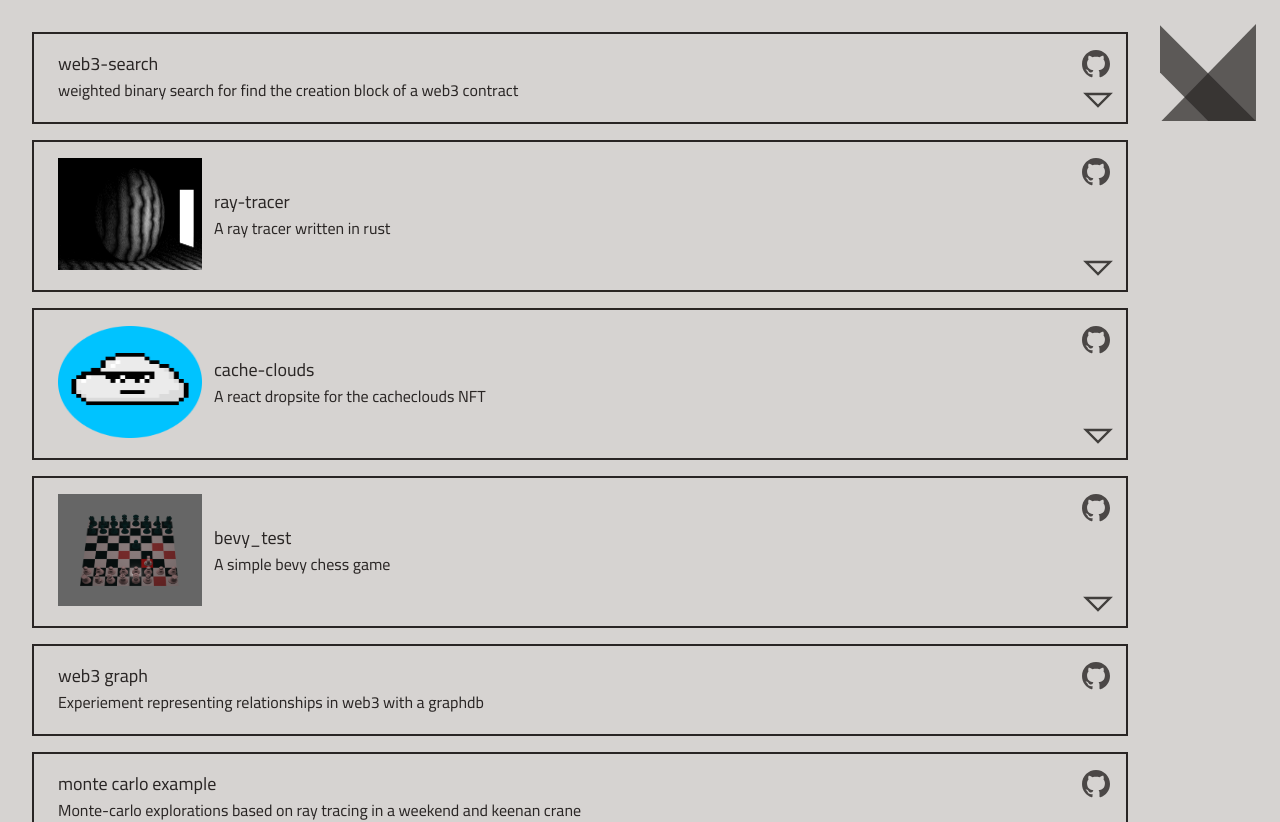
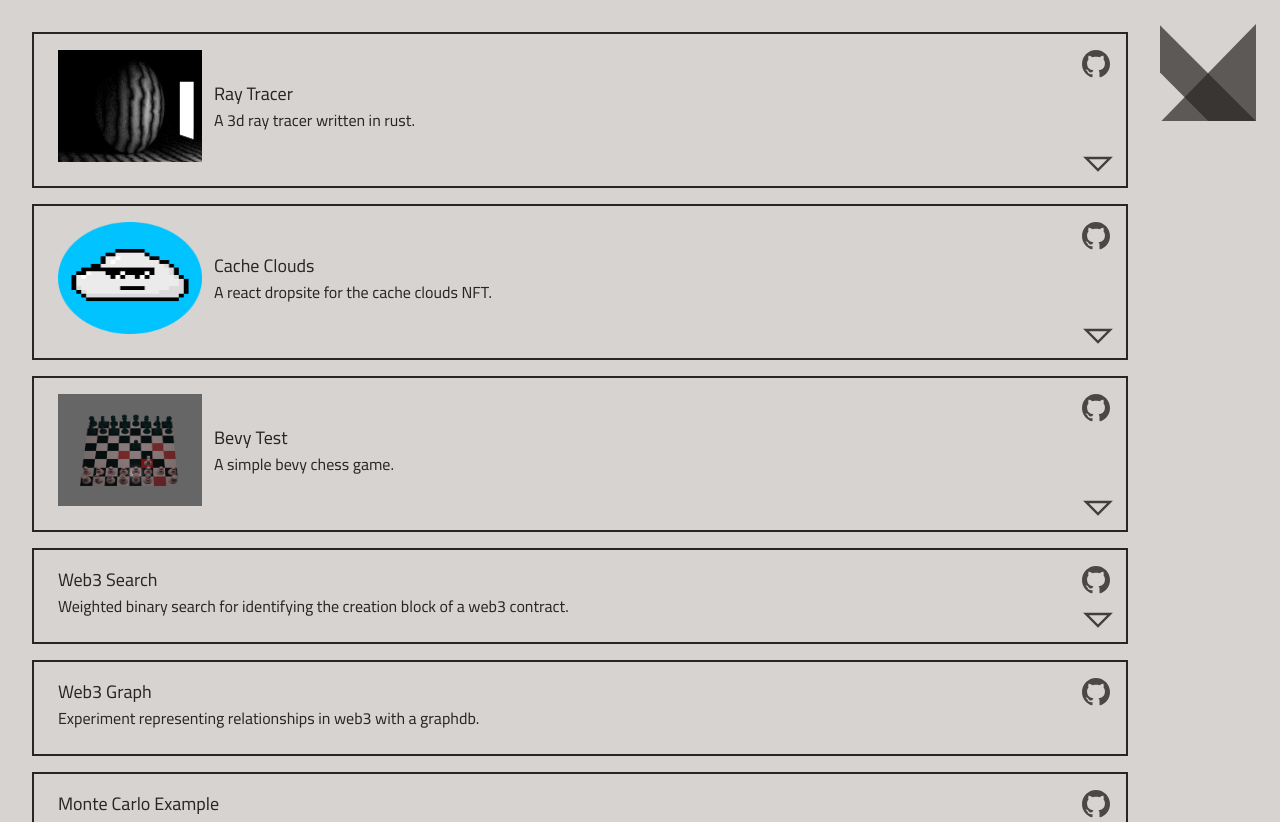
Before and after one commit to jdilla52/portfolio, a Next.js app: page /projects in a window 1280 px wide. Shown: the top 822 px of the page. Built offline with nearby package versions, Linux system fonts and the light colour scheme; a web font is replaced by a local one.

Commit message:
cleanse project content

```diff
--- a/src/components/project_card.tsx
+++ b/src/components/project_card.tsx
@@ -3,6 +3,7 @@ import React, {useEffect, useState} from "react";
 import Github from "../assets/github";
 import {Project, Section} from "../pages/projects";
 import {Role} from "../pages/experience";
+import {goTo} from "../utils/propogation";
 
 type ProjectCardProps = {
     props: Project,
@@ -16,12 +17,15 @@ const ProjectCard = ({props, expanded, setExpanded}: ProjectCardProps) => {
         if (expanded && ref.current)
             ref.current.scrollIntoView({behavior: "smooth", block: "start"})
     }, [expanded])
+
+    // todo refactor for different card states: image, text, link, image + text + link
+    // hacked in for now
     return (
-        <div className="w-full border-2 border-stone-800 font-cairo w-2/3"
+        <div className="w-full border-2 border-stone-800 font-cairo w-4/5"
              onClick={() => setExpanded()} ref={ref}>
-            <div className="w-full flex flex-row justify-between content-between pl-6 p-4 gap-7">
+            <div className="flex flex-row justify-between content-between pl-6 p-4 gap-7">
                 <div className="grow flex flex-col">
-                    <div className="flex flex-row items-center justify-between gap-3 pb-1">
+                    <div className="flex flex-row items-center justify-between gap-3 pb-2">
                         {props.thumb ? <img className="h-28 w-36" src={props.thumb}/> : null}
                         <div className="grow flex-none flex flex-col justify-center">
                             <h3 className="text-lg">{props.name}</h3>
@@ -34,28 +38,31 @@ const ProjectCard = ({props, expanded, setExpanded}: ProjectCardProps) => {
                                 return (
                                     <div key={section.details} className="flex flex-row w-full">
                                         {section.link ?
-                                            <a className="h-6 w-6 mr-4 self-end self-center justify-self-center flex-none"
-                                               href={section.link}>
+                                            <button
+                                                className="h-6 w-6 mr-4 self-end self-center justify-self-center flex-none"
+                                                onClick={(e) => goTo(e, section.link)}>
                                                 <Github/>
-                                            </a> : null}
+                                            </button> : null}
                                         {section.image ? <img className="w-1/2 flex-none" src={section.image}/> : null}
                                         <div className="flex flex-col flex-grow p-2">
                                             {section.title ?
-                                                <h4 className="flex-none">{section.title.toUpperCase()}</h4> : null}
-                                            <p className="">{section.details}</p>
-
+                                                <>
+                                                    <h4 className="flex-none">{section.title.toUpperCase()}</h4>
+                                                    <p className="">{section.details}</p>
+                                                </> : <p className="p-8">{section.details}</p>}
                                         </div>
                                     </div>
                                 )
                             })}
                         </div> : null}
                 </div>
-
                 <div
                     className="flex flex-col min-h-max justify-self-end justify-between justify-end contend-end content-between flex-none">
-                    {props.link ? <a className="h-7" href={props.link}>
-                        <Github/>
-                    </a> : null}
+                    {props.link ?
+                        <button className="h-7"
+                                onClick={(e) => goTo(e, props.link)}>
+                            <Github/>
+                        </button> : null}
                     {props.sections ? <div className="h-3 self-end justify-self-end">
                         <Arrow t={expanded ? 1.0 : 0.0}/>
                     </div> : null}
--- a/src/data/projects.json
+++ b/src/data/projects.json
@@ -1,37 +1,21 @@
 {
   "projects": [
     {
-      "name": "web3-search",
-      "link": "https://github.com/jdilla52/web3-search",
-      "description": "weighted binary search for find the creation block of a web3 contract",
-      "sections": [
-        {
-          "details": "An exploration into finding the creation block of a web3 contract via weighted binary search. This is a useful approach when you have a correlation or where a loose heuristic can be applied to approximate the target value. In this case we often knew the approximate age of a web3 contract based on indexed transactions."
-        },
-        {
-          "details": "For this use case traditional binary search averages to around 27 iterations. This weighted approach greatly depends on the accuracy of the guess, however often based on sample data would converge in 12-14."
-        },
-        {
-          "details": "Our use case was to minimize the cost, however future work will go into moving it to ternary search and making this parallel to reduce search time."
-        }
-      ]
-    },
-    {
-      "name": "ray-tracer",
+      "name": "Ray Tracer",
       "link": "https://github.com/jdilla52/ray-tracer",
-      "description": "A ray tracer written in rust",
+      "description": "A 3d ray tracer written in rust.",
       "thumb": "ray_tracer1.png",
       "sections": [
         {
-          "details": "An implementation of Ray Tracing In One Weekend and The Next Week by Peter Shirley. https://raytracing.github.io/books/RayTracingInOneWeekend.html",
+          "details": "An implementation of Ray Tracing In One Weekend, The Next Week, and portions of The Rest of Your Life by Peter Shirley. https://raytracing.github.io/books/RayTracingInOneWeekend.html",
           "image": "/ray_tracer1.png"
         }
       ]
     },
     {
-      "name": "cache-clouds",
+      "name": "Cache Clouds",
       "link": "https://github.com/jdilla52/cacheclouds-nft-react",
-      "description": "A react dropsite for the cacheclouds NFT",
+      "description": "A react dropsite for the cache clouds NFT.",
       "thumb": "cache_clouds1.png",
       "sections": [
         {
@@ -45,44 +29,63 @@
       ]
     },
     {
-      "name": "bevy_test",
+      "name": "Bevy Test",
       "link": "https://github.com/jdilla52/bevy_test",
-      "description": "A simple bevy chess game",
+      "description": "A simple bevy chess game.",
       "thumb": "bevy_test1.png",
       "sections": [
         {
-          "details": "A simple chess game written in rust using the bevy game engine. It's based on an excellent but <a href='https://caballerocoll.com/blog/bevy-chess-tutorial/'>old introduction</a> to Bevy. The game is a work in progress and is not yet complete.",
+          "details": "A simple chess game written in rust using the bevy game engine. It's based on an excellent but old introduction to Bevy: https://caballerocoll.com/blog/bevy-chess-tutorial. The game is a work in progress and is not yet complete.",
           "image": "/bevy_test1.png"
         }
       ]
     },
     {
-      "name": "web3 graph",
-      "link": "https://github.com/jdilla52/nft-indexer/tree/graph",
-      "description": "Experiement representing relationships in web3 with a graphdb"
+      "name": "Web3 Search",
+      "link": "https://github.com/jdilla52/web3-search",
+      "description": "Weighted binary search for identifying the creation block of a web3 contract.",
+      "sections": [
+        {
+          "title": "Background",
+          "details": "An exploration into finding the creation block of a web3 contract via weighted binary search. This is a useful approach when you have a correlation or where a loose heuristic can be applied to approximate the target value. In this case we often knew the approximate age of a web3 contract based on indexed transactions."
+        },
+        {
+          "title": "Our Use Case",
+          "details": "For this use case traditional binary search averages to around 27 iterations. This weighted approach greatly depends on the accuracy of the guess, however often based on sample data would converge in 12-14."
+        },
+        {
+          "title": "Future Work",
+          "details": "Our use case was to minimize the cost, however future work will go into moving it to a weighted ternary search and explore the cost to speed trade off leveraging parallelism."
+        }
+      ]
     },
     {
-      "name": "monte carlo example",
-      "link": "https://github.com/jdilla52/mc-example",
-      "description": "Monte-carlo explorations based on ray tracing in a weekend and keenan crane"
+      "name": "Web3 Graph",
+      "link": "https://github.com/jdilla52/nft-indexer/tree/graph",
+      "description": "Experiment representing relationships in web3 with a graphdb."
     },
     {
-      "name": "mqtt explorations",
-      "description": "A collection of mqtt explorations",
+      "name": "Monte Carlo Example",
+      "link": "https://github.com/jdilla52/mc-example",
+      "description": "Monte-carlo explorations based on Ray Tracing in a Weekend and Keenan Crane."
+    },
+    {
+      "name": "Mqtt Explorations",
+      "description": "A collection of mqtt explorations.",
       "sections": [
         {
-          "title": "mqtt state graphdb",
-          "details": "mqtt topic state represented as a graphdb. The idea was to represent the state of the broker overtime to better enable data retrieval over time from a hierarchical datalake",
+          "title": "Mqtt state graphdb",
+          "details": "Mqtt topic state represented as a graphdb. The idea was to represent the state of the broker over time to better enable data retrieval from a hierarchical data-lake.",
           "link": "https://github.com/jdilla52/mqtt-state-graphdb-rust"
         },
         {
-          "title": "mqtt kafka bridge",
-          "details": "a shovel for moving data from mqtt to kafka",
+          "title": "Mqtt Kafka Bridge",
+          "details": "A shovel for moving data from mqtt to kafka.",
           "link": "https://github.com/jdilla52/mqtt-kafka-rust-bridge"
         },
         {
-          "title": "mqtt rabbitmq bridge",
-          "details": "a shovel for moving data from mqtt to rabbitmq",
+          "title": "Mqtt Rabbitmq Bridge",
+          "details": "A shovel for moving data from mqtt to rabbitmq.",
           "link": "https://github.com/jdilla52/rabbitmq_rust"
         }
       ]
--- a/src/pages/index.tsx
+++ b/src/pages/index.tsx
@@ -9,7 +9,7 @@ import SpecialBullet from "../assets/special_bullet";
 const Home: NextPage = () => {
     return (
         <>
-            <main className="flex min-h-screen flex-col items-center justify-center bg-stone-400
+            <main className="flex min-h-screen flex-col items-center justify-center bg-stone-300
             font-sans font-normal leading-relaxed text-stone-800 body-font font-cairo">
                 <div className="w-48 p-6">
                     <Logo/>
```
